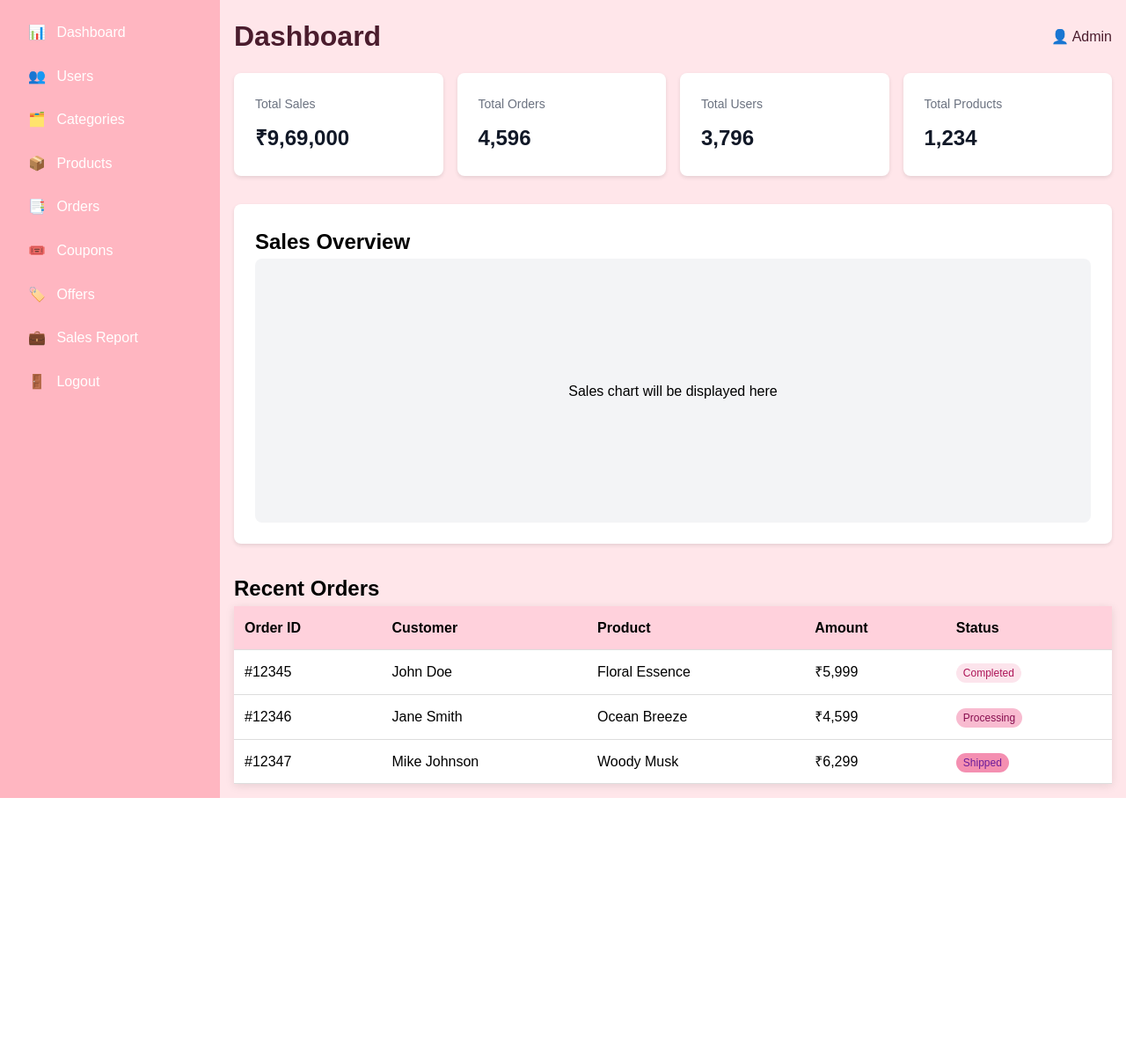
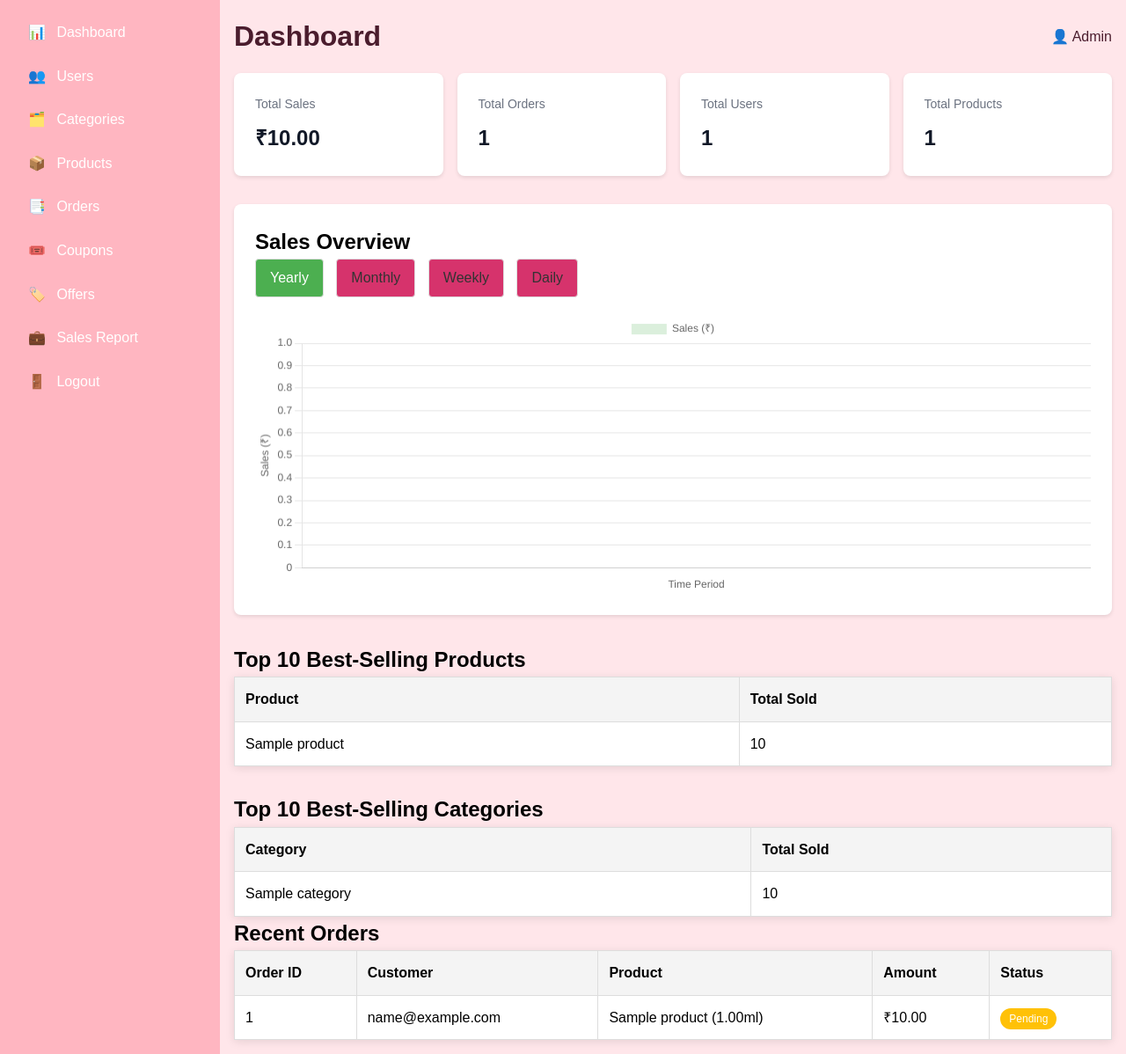
Before and after one commit to ridwanmanayath/aura_scents, a Django app: page /back_office/dashboard/ in a window 1280 px wide. Shown: the whole page at 88% size. Before the commit the page ends 907 px from the top, so only its background shows below. Run offline with Django 5.2, Linux system fonts and the light colour scheme; a user stored in the database is signed in; tables that the repository leaves empty hold one stand-in row (values such as "Sample post"); some libraries are stand-ins or nearby versions.

Commit message:
Added Sales Chart on Admin

```diff
--- a/Aura_Scents/back_office/templates/back_office/admin_dashboard.html
+++ b/Aura_Scents/back_office/templates/back_office/admin_dashboard.html
@@ -1,4 +1,3 @@
-
 {% extends 'back_office/base.html' %}
 
 {% block title %}Admin Dashboard - Perfume Store{% endblock %}
@@ -9,28 +8,79 @@
 <div class="stats-grid">
     <div class="stat-card">
         <div class="stat-title">Total Sales</div>
-        <div class="stat-value">₹9,69,000</div>
+        <div class="stat-value">₹{{ total_sales|floatformat:2 }}</div>
     </div>
     <div class="stat-card">
         <div class="stat-title">Total Orders</div>
-        <div class="stat-value">4,596</div>
+        <div class="stat-value">{{ total_orders }}</div>
     </div>
     <div class="stat-card">
         <div class="stat-title">Total Users</div>
-        <div class="stat-value">3,796</div>
+        <div class="stat-value">{{ total_users }}</div>
     </div>
     <div class="stat-card">
         <div class="stat-title">Total Products</div>
-        <div class="stat-value">1,234</div>
+        <div class="stat-value">{{ total_products }}</div>
     </div>
 </div>
 
 <div class="chart-container">
     <h2>Sales Overview</h2>
-    <div class="chart-placeholder">
-        <!-- Placeholder for chart -->
-        <p>Sales chart will be displayed here</p>
+    <div class="filter-buttons">
+        <a href="?filter=yearly" class="btn {% if current_filter == 'yearly' %}active{% endif %}">Yearly</a>
+        <a href="?filter=monthly" class="btn {% if current_filter == 'monthly' %}active{% endif %}">Monthly</a>
+        <a href="?filter=weekly" class="btn {% if current_filter == 'weekly' %}active{% endif %}">Weekly</a>
+        <a href="?filter=daily" class="btn {% if current_filter == 'daily' %}active{% endif %}">Daily</a>
     </div>
+    <canvas id="salesChart" height="100"></canvas>
+</div>
+
+<div class="top-products">
+    <h2>Top 10 Best-Selling Products</h2>
+    <table class="table">
+        <thead>
+            <tr>
+                <th>Product</th>
+                <th>Total Sold</th>
+            </tr>
+        </thead>
+        <tbody>
+            {% for product in top_products %}
+            <tr>
+                <td>{{ product.product__name }}</td>
+                <td>{{ product.total_sold }}</td>
+            </tr>
+            {% empty %}
+            <tr>
+                <td colspan="2">No products sold yet</td>
+            </tr>
+            {% endfor %}
+        </tbody>
+    </table>
+</div>
+
+<div class="top-categories">
+    <h2>Top 10 Best-Selling Categories</h2>
+    <table class="table">
+        <thead>
+            <tr>
+                <th>Category</th>
+                <th>Total Sold</th>
+            </tr>
+        </thead>
+        <tbody>
+            {% for category in top_categories %}
+            <tr>
+                <td>{{ category.product__category__name }}</td>
+                <td>{{ category.total_sold }}</td>
+            </tr>
+            {% empty %}
+            <tr>
+                <td colspan="2">No categories sold yet</td>
+            </tr>
+            {% endfor %}
+        </tbody>
+    </table>
 </div>
 
 <div class="recent-orders">
@@ -46,28 +96,92 @@
             </tr>
         </thead>
         <tbody>
+            {% for order in recent_orders %}
             <tr>
-                <td>#12345</td>
-                <td>John Doe</td>
-                <td>Floral Essence</td>
-                <td>₹5,999</td>
-                <td><span class="status-badge status-completed">Completed</span></td>
+                <td>{{ order.order_id }}</td>
+                <td>{{ order.user.email }}</td>
+                <td>
+                    {% for item in order.items.all %}
+                        {{ item.product.name }}{% if item.variant %} ({{ item.variant.volume }}{{ item.variant.unit }}){% endif %}{% if not forloop.last %}, {% endif %}
+                    {% endfor %}
+                </td>
+                <td>₹{{ order.total_amount|floatformat:2 }}</td>
+                <td><span class="status-badge status-{{ order.status|lower }}">{{ order.status }}</span></td>
             </tr>
+            {% empty %}
             <tr>
-                <td>#12346</td>
-                <td>Jane Smith</td>
-                <td>Ocean Breeze</td>
-                <td>₹4,599</td>
-                <td><span class="status-badge status-processing">Processing</span></td>
+                <td colspan="5">No recent orders</td>
             </tr>
-            <tr>
-                <td>#12347</td>
-                <td>Mike Johnson</td>
-                <td>Woody Musk</td>
-                <td>₹6,299</td>
-                <td><span class="status-badge status-shipped">Shipped</span></td>
-            </tr>
+            {% endfor %}
         </tbody>
     </table>
 </div>
+
+<script src="https://cdn.jsdelivr.net/npm/chart.js"></script>
+<script>
+    const salesData = {{ sales_chart_data|safe }};
+    const ctx = document.getElementById('salesChart').getContext('2d');
+    new Chart(ctx, {
+        type: 'bar',
+        data: {
+            labels: salesData.labels,
+            datasets: [{
+                label: 'Sales (₹)',
+                data: salesData.data,
+                borderColor: '#4CAF50',
+                backgroundColor: 'rgba(76, 175, 80, 0.2)',
+                fill: true,
+            }]
+        },
+        options: {
+            responsive: true,
+            scales: {
+                x: { title: { display: true, text: 'Time Period' } },
+                y: { title: { display: true, text: 'Sales (₹)' }, beginAtZero: true }
+            }
+        }
+    });
+</script>
+
+<style>
+.filter-buttons {
+    margin-bottom: 20px;
+}
+.filter-buttons .btn {
+    padding: 8px 16px;
+    margin-right: 10px;
+    border: 1px solid #ddd;
+    border-radius: 4px;
+    text-decoration: none;
+    color: #333;
+}
+.filter-buttons .btn.active {
+    background-color: #4CAF50;
+    color: white;
+}
+.top-products, .top-categories {
+    margin-top: 30px;
+}
+.table {
+    width: 100%;
+    border-collapse: collapse;
+}
+.table th, .table td {
+    padding: 12px;
+    border: 1px solid #ddd;
+}
+.table th {
+    background-color: #f4f4f4;
+}
+.status-badge {
+    padding: 5px 10px;
+    border-radius: 12px;
+    color: white;
+}
+.status-pending { background-color: #FFC107; }
+.status-processing { background-color: #2196F3; }
+.status-shipped { background-color: #FF5722; }
+.status-delivered { background-color: #4CAF50; }
+.status-cancelled { background-color: #F44336; }
+</style>
 {% endblock %}
--- a/Aura_Scents/back_office/views.py
+++ b/Aura_Scents/back_office/views.py
@@ -38,6 +38,9 @@
 from openpyxl.styles import Font, Alignment, Border, Side
 from django.db.models import Sum, Count
 
+from django.db.models.functions import TruncYear, TruncMonth, TruncWeek, TruncDay
+import json
+
 
 
 #Admin View
@@ -54,7 +57,76 @@
 # Dashboard View
 @staff_member_required(login_url='admin_login')
 def admin_dashboard(request):
-    return render(request, 'back_office/admin_dashboard.html')
+    # Get filter type from request (default to 'yearly')
+    filter_type = request.GET.get('filter', 'yearly')
+
+    # Determine the date truncation and time range based on filter
+    if filter_type == 'yearly':
+        trunc = TruncYear
+        time_range = timezone.now() - timedelta(days=365 * 2)  # Last 2 years
+    elif filter_type == 'monthly':
+        trunc = TruncMonth
+        time_range = timezone.now() - timedelta(days=365)  # Last year
+    elif filter_type == 'weekly':
+        trunc = TruncWeek
+        time_range = timezone.now() - timedelta(days=90)  # Last 3 months
+    else:  # daily
+        trunc = TruncDay
+        time_range = timezone.now() - timedelta(days=30)  # Last 30 days
+
+    # Sales data for chart
+    sales_data = (Order.objects
+                  .filter(created_at__gte=time_range, is_paid=True)
+                  .annotate(period=trunc('created_at'))
+                  .values('period')
+                  .annotate(total_sales=Sum('total_amount'))
+                  .order_by('period'))
+
+    # Format sales data for Chart.js
+    labels = [item['period'].strftime('%Y') if filter_type == 'yearly' else
+              item['period'].strftime('%b %Y') if filter_type == 'monthly' else
+              item['period'].strftime('%d %b') if filter_type == 'daily' else
+              f"Week {item['period'].strftime('%U %Y')}" for item in sales_data]
+    sales_values = [float(item['total_sales']) for item in sales_data]
+
+    # Total statistics
+    total_sales = Order.objects.filter(is_paid=True).aggregate(Sum('total_amount'))['total_amount__sum'] or 0
+    total_orders = Order.objects.count()
+    total_users = Order.objects.values('user').distinct().count()
+    total_products = Product.objects.filter(is_deleted=False).count()
+
+    # Top 10 best-selling products
+    top_products = (OrderItem.objects
+                    .filter(order__is_paid=True)
+                    .values('product__name')
+                    .annotate(total_sold=Sum('quantity'))
+                    .order_by('-total_sold')[:10])
+
+    # Top 10 best-selling categories
+    top_categories = (OrderItem.objects
+                      .filter(order__is_paid=True)
+                      .values('product__category__name')
+                      .annotate(total_sold=Sum('quantity'))
+                      .order_by('-total_sold')[:10])
+
+    # Recent orders
+    recent_orders = Order.objects.filter(is_paid=True).select_related('user').prefetch_related('items__product')[:5]
+
+    context = {
+        'total_sales': total_sales,
+        'total_orders': total_orders,
+        'total_users': total_users,
+        'total_products': total_products,
+        'sales_chart_data': json.dumps({
+            'labels': labels,
+            'data': sales_values
+        }),
+        'top_products': top_products,
+        'top_categories': top_categories,
+        'recent_orders': recent_orders,
+        'current_filter': filter_type,
+    }
+    return render(request, 'back_office/admin_dashboard.html', context)
 
 
 # Log Out View
```
